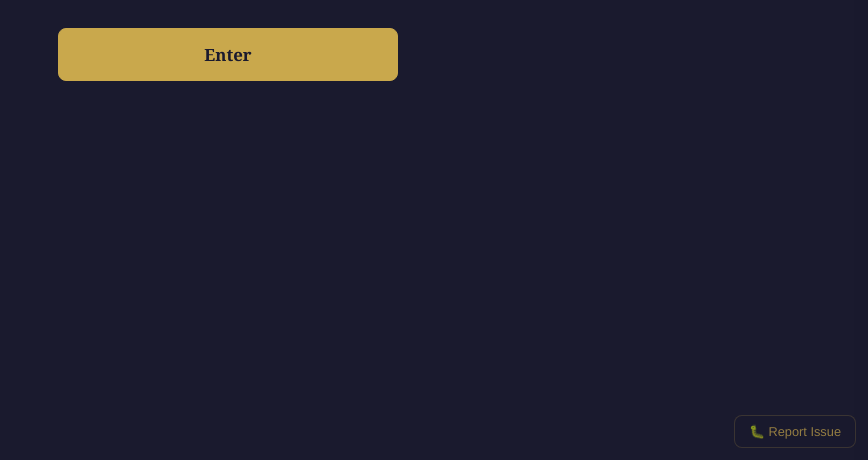
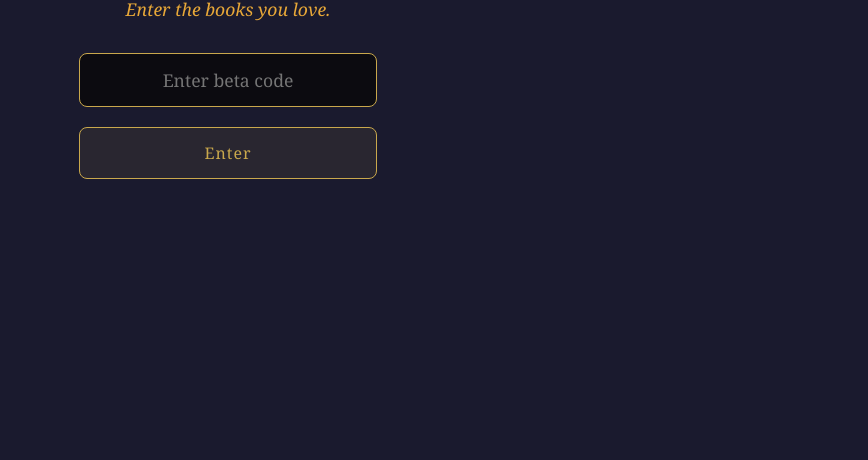
Before and after one commit to rlaw22/the-binding, a website: page public/index.html in a window 1280 px wide. Shown: the part 340-800 px from the top of the page, without its empty margins (412-1280 px from the left). Drawn offline with Linux system fonts and the light colour scheme.

Commit message:
Add beta code gate to game app - requires BIND-TY5Y to access

```diff
--- a/public/index.html
+++ b/public/index.html
@@ -328,6 +328,26 @@ body{background:#1A1A2E;color:#F5F0E1;font-family:Georgia,serif;height:100%;disp
 </style>
 </head>
 <body>
+
+<!-- Beta Access Gate -->
+<div id="accessGate" style="position:fixed;top:0;left:0;width:100%;height:100%;background:#1A1A2E;z-index:9999;display:flex;align-items:center;justify-content:center;">
+  <div style="text-align:center;max-width:400px;padding:40px 24px;">
+    <h1 style="color:#C9A84C;font-family:Georgia,serif;font-size:2.2em;letter-spacing:3px;margin-bottom:8px;">The Binding</h1>
+    <p style="color:#E8A838;font-style:italic;margin-bottom:32px;font-size:1.1em;">Enter the books you love.</p>
+    <div style="margin-bottom:20px;">
+      <input type="text" id="gateInput" placeholder="Enter beta code" autocomplete="off"
+        style="width:100%;padding:14px 18px;background:#0C0B10;border:1px solid #C9A84C44;color:#F5F0E1;border-radius:8px;font-family:Georgia,serif;font-size:1.1em;text-align:center;outline:none;transition:border-color 0.3s;"
+        onfocus="this.style.borderColor='#C9A84C'" onblur="this.style.borderColor='#C9A84C44'">
+    </div>
+    <button onclick="submitGate()"
+      style="width:100%;padding:14px;background:#C9A84C15;border:1px solid #C9A84C;color:#C9A84C;border-radius:8px;font-family:Georgia,serif;font-size:1em;cursor:pointer;transition:all 0.3s;letter-spacing:1px;"
+      onmouseover="this.style.background='#C9A84C33'" onmouseout="this.style.background='#C9A84C15'">
+      Enter
+    </button>
+    <p id="gateError" style="color:#EF5350;font-size:0.9em;margin-top:16px;display:none;">Incorrect code. Try again.</p>
+  </div>
+</div>
+
 <div id="app">
   <!-- Voice Toggle -->
   <div id="voice-toggle" class="muted" onclick="toggleVoice()" title="Toggle DM voice">
@@ -2069,5 +2089,35 @@ function reconnect() {
   }
 })();
 </script>
+
+<script>
+// Beta access gate
+(function() {
+  var gate = 'BIND-TY5Y';
+  var stored = localStorage.getItem('tb_auth');
+  if (stored === gate) {
+    document.getElementById('accessGate').style.display = 'none';
+  } else {
+    document.getElementById('accessGate').style.display = 'flex';
+    document.getElementById('gateInput').focus();
+  }
+})();
+function submitGate() {
+  var gate = 'BIND-TY5Y';
+  var input = document.getElementById('gateInput').value.trim();
+  if (input === gate) {
+    localStorage.setItem('tb_auth', gate);
+    document.getElementById('accessGate').style.display = 'none';
+  } else {
+    document.getElementById('gateError').style.display = 'block';
+    document.getElementById('gateInput').value = '';
+    document.getElementById('gateInput').focus();
+  }
+}
+document.getElementById('gateInput').addEventListener('keydown', function(e) {
+  if (e.key === 'Enter') submitGate();
+});
+</script>
+
 </body>
 </html>
```
